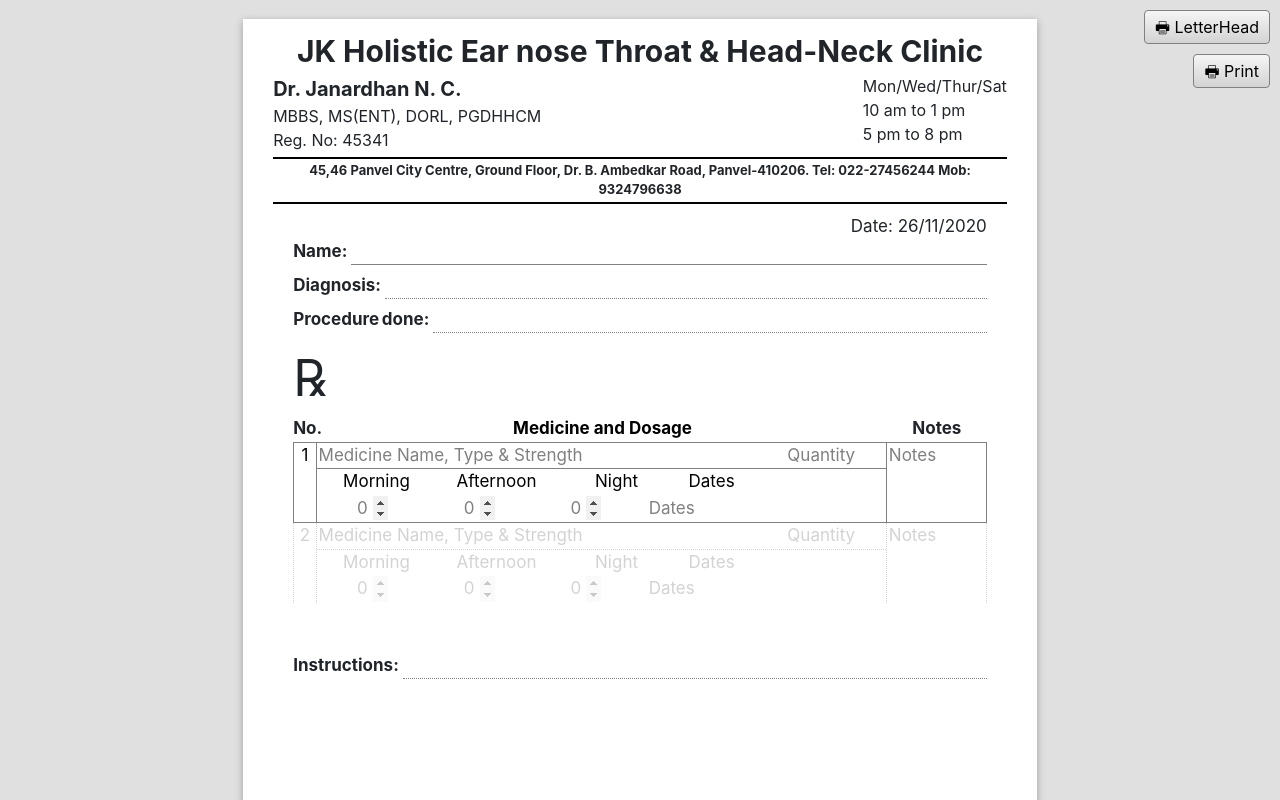
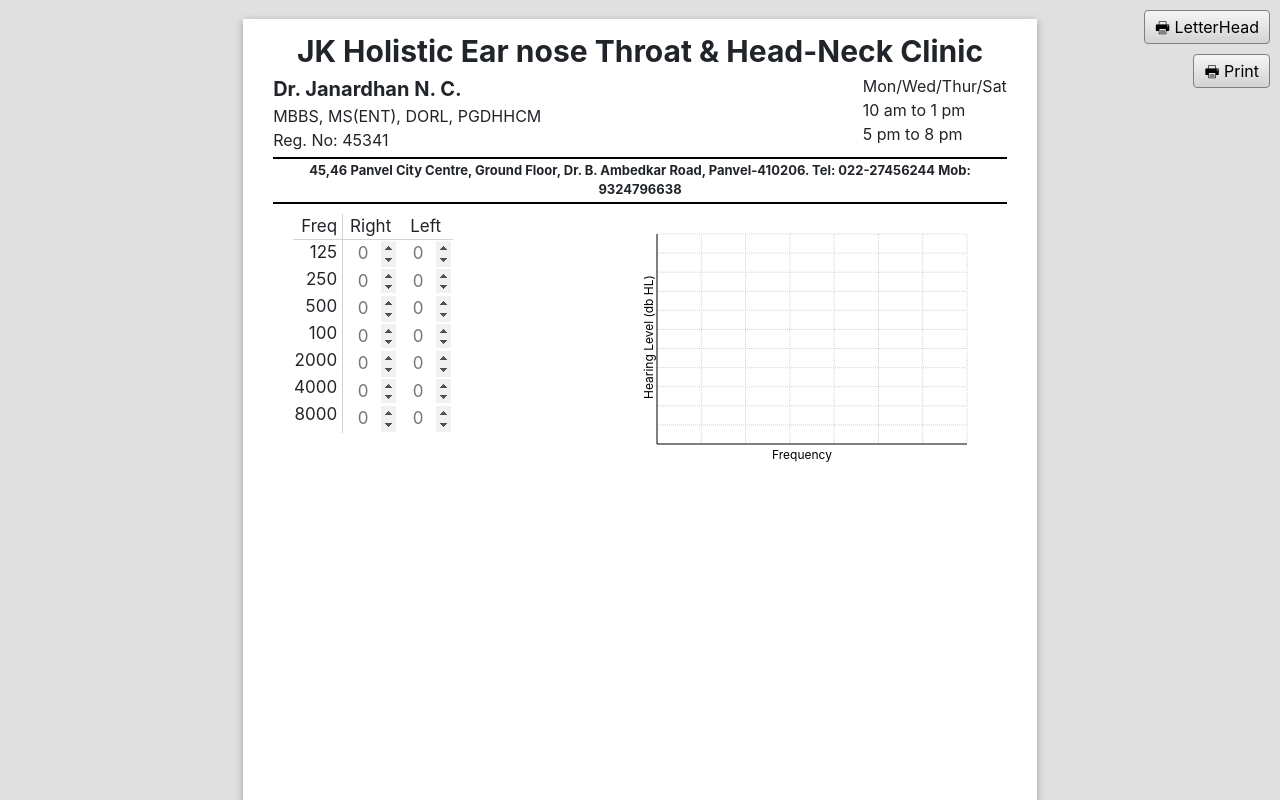
Before and after one commit to jcravi/clinic, a React (Create React App) app: page / in a window 1280 px wide. Shown: the top 800 px of the page. Built offline with nearby package versions, Linux system fonts and the light colour scheme.

Commit message:
feat: charts

```diff
--- a/src/App.tsx
+++ b/src/App.tsx
@@ -1,10 +1,10 @@
 import React, { useEffect, useState } from 'react';
 import styled from 'styled-components';
+import { Chart } from './components/Chart';
 
-import { Label } from './components/Label';
 import { LetterHead } from './components/LetterHead';
-import { Prescription } from './components/Prescription';
 import { PrintButton } from './components/PrintButton';
+import { Sheet } from './components/Sheet';
 
 const OverallDiv = styled.div<{ printLetterHead: boolean }>`
   padding-top: 10px;
@@ -17,10 +17,7 @@ const OverallDiv = styled.div<{ printLetterHead: boolean }>`
   }
 `;
 
-const labels: Array<string> = ['Name', 'Diagnosis', 'Procedure\u202fdone'];
-
 export const App = () => {
-  const date = new Date().toLocaleDateString('en-IN');
   const [printLetterHead, setPrintLetterHead] = useState(false);
   const [print, setPrint] = useState(false);
 
@@ -39,19 +36,8 @@ export const App = () => {
       />
       <LetterHead printLetterHead={printLetterHead} />
       <OverallDiv printLetterHead={printLetterHead}>
-        <div style={{ textAlign: 'right' }}>Date: {date}</div>
-        <div>
-          {labels.map((name) => {
-            return <Label name={name} key={name} />;
-          })}
-        </div>
-        <div style={{ fontSize: '50px' }}>{'\u211E'}</div>
-        <div>
-          <Prescription />
-        </div>
-        <div style={{ paddingTop: '50px' }}>
-          <Label name='Instructions' />
-        </div>
+        {/* <Sheet /> */}
+        <Chart />
       </OverallDiv>
     </>
   );
--- /dev/null
+++ b/src/components/Chart.tsx
@@ -0,0 +1,286 @@
+import React, { useEffect, useState } from 'react';
+import styled from 'styled-components';
+
+const HEIGHT = 250;
+const WIDTH = 350;
+
+const offset: number = 20;
+
+const Y_AXIS = [
+  '-10',
+  '0',
+  '10',
+  '20',
+  '30',
+  '40',
+  '50',
+  '60',
+  '70',
+  '80',
+  '90',
+];
+
+const X_AXIS = ['125', '250', '500', '100', '2000', '4000', '8000'];
+
+const xInc = (WIDTH - 2 * offset) / X_AXIS.length;
+const yInc = (HEIGHT - 2 * offset) / Y_AXIS.length;
+
+type StateType = {
+  [key: string]: number;
+};
+
+const initialState: StateType = X_AXIS.reduce(
+  (o, key) => ({ ...o, [key]: -1 }),
+  {}
+);
+
+const SVG = styled.svg`
+  height: ${HEIGHT}px;
+  width: ${WIDTH}px;
+`;
+
+const Axis = styled.g`
+  & > line {
+    stroke: black;
+  }
+`;
+
+const AxisLabels = styled.g`
+  font-size: 12px;
+`;
+
+const Right = styled.g`
+  & > circle {
+    fill: none;
+    stroke: red;
+  }
+  & > polyline {
+    stroke: red;
+  }
+`;
+
+const Left = styled.g`
+  & > text {
+    fill: blue;
+  }
+  & > polyline {
+    stroke: blue;
+  }
+`;
+
+const NumberInput = styled.input.attrs((_) => ({
+  type: 'number',
+  placeholder: '0',
+  min: -10,
+  max: 120,
+  step: 5,
+}))`
+  width: 55px;
+  border: none;
+  text-align: center;
+  &::-webkit-outer-spin-button,
+  &::-webkit-inner-spin-button {
+    opacity: 1;
+  }
+`;
+
+const calcX = (index: number): number => {
+  return offset + (index + 1) * xInc;
+};
+
+const calcY = (value: number): number => {
+  return HEIGHT - offset - ((value / 5) * yInc) / 2;
+};
+
+const subAxisStyle = {
+  strokeWidth: '1px',
+  stroke: 'lightgrey',
+  strokeDasharray: '1',
+};
+
+export const Chart = () => {
+  const [right, setRight] = useState(initialState);
+  const [rightPoints, setRightPoints] = useState('');
+  const setRightValue = (key: string, valueStr: string) => {
+    const value = +valueStr;
+    setRight({ ...right, [key]: value });
+  };
+  useEffect(() => {
+    const points = X_AXIS.reduce((s, v, i) => {
+      if (right[v] !== -1) {
+        const cx = calcX(i);
+        const cy = calcY(right[v]);
+        return s + ' ' + cx + ',' + cy;
+      } else {
+        return s;
+      }
+    }, '');
+
+    setRightPoints(points);
+  }, [right]);
+
+  const [left, setLeft] = useState(initialState);
+  const [leftPoints, setLeftPoints] = useState('');
+  const setLeftValue = (key: string, valueStr: string) => {
+    const value = +valueStr;
+    setLeft({ ...left, [key]: value });
+  };
+  useEffect(() => {
+    const points = X_AXIS.reduce((s, v, i) => {
+      if (left[v] !== -1) {
+        const cx = calcX(i);
+        const cy = calcY(left[v]);
+        return s + ' ' + cx + ',' + cy;
+      } else {
+        return s;
+      }
+    }, '');
+
+    setLeftPoints(points);
+  }, [left]);
+
+  return (
+    <div style={{ display: 'flex', justifyContent: 'space-between' }}>
+      <div>
+        <div style={{ display: 'flex', borderBottom: '1px solid lightgrey' }}>
+          <div
+            style={{
+              float: 'left',
+              width: '50px',
+              textAlign: 'right',
+              borderRight: '1px solid lightgrey',
+              paddingRight: '5px',
+            }}
+          >
+            Freq
+          </div>
+          <div style={{ width: '55px', textAlign: 'center' }}>Right</div>
+          <div style={{ width: '55px', textAlign: 'center' }}>Left</div>
+        </div>
+        <div style={{ display: 'flex' }}>
+          <div
+            style={{
+              width: '50px',
+              borderRight: '1px solid lightgrey',
+              paddingRight: '5px',
+            }}
+          >
+            {X_AXIS.map((x) => {
+              return (
+                <div
+                  key={x}
+                  style={{
+                    height: '27px',
+                    textAlign: 'right',
+                  }}
+                >
+                  {x}
+                </div>
+              );
+            })}
+          </div>
+          <div>
+            {X_AXIS.map((x) => {
+              return (
+                <div key={x}>
+                  <NumberInput
+                    onChange={({ target: { value } }) =>
+                      setRightValue(x, value)
+                    }
+                  />
+                </div>
+              );
+            })}
+          </div>
+          <div>
+            {X_AXIS.map((x) => {
+              return (
+                <div key={x}>
+                  <NumberInput
+                    onChange={({ target: { value } }) => setLeftValue(x, value)}
+                  />
+                </div>
+              );
+            })}
+          </div>
+        </div>
+      </div>
+      <div>
+        <SVG version='1.2' role='img'>
+          <Axis>
+            {X_AXIS.map((key, index) => {
+              const x = offset + (index + 1) * xInc;
+              return (
+                <line
+                  key={key}
+                  style={subAxisStyle}
+                  x1={x}
+                  y1={offset}
+                  x2={x}
+                  y2={HEIGHT - offset}
+                />
+              );
+            })}
+            {Y_AXIS.map((key, index) => {
+              const y = HEIGHT - offset - (index + 1) * yInc;
+              return (
+                <line
+                  key={key}
+                  style={subAxisStyle}
+                  x1={offset}
+                  y1={y}
+                  x2={WIDTH - offset}
+                  y2={y}
+                />
+              );
+            })}
+
+            <line x1={offset} y1={offset} x2={offset} y2={HEIGHT - offset} />
+            <line
+              x1={offset}
+              y1={HEIGHT - offset}
+              x2={WIDTH - offset}
+              y2={HEIGHT - offset}
+            />
+          </Axis>
+          <AxisLabels>
+            <text
+              x={offset - 2}
+              y={HEIGHT / 2}
+              transform={`rotate(-90, ${offset - 2}, ${
+                HEIGHT / 2
+              }) translate(-60, -2)`}
+            >
+              Hearing Level (db HL)
+            </text>
+            <text x={WIDTH / 2 - 40} y={HEIGHT - offset + 15}>
+              Frequency
+            </text>
+          </AxisLabels>
+          <Right>
+            {X_AXIS.map((x, index) => {
+              const cx = calcX(index);
+              const cy = calcY(right[x]);
+              return right[x] === -1 ? null : (
+                <circle key={x} cx={cx} cy={cy} r='3' />
+              );
+            })}
+            <polyline fill='none' points={rightPoints} />
+          </Right>
+          <Left>
+            {X_AXIS.map((x, index) => {
+              const cx = calcX(index) - 4;
+              const cy = calcY(left[x]) + 4;
+              return left[x] === -1 ? null : (
+                <text key={x} x={cx} y={cy}>
+                  x
+                </text>
+              );
+            })}
+            <polyline fill='none' points={leftPoints} />
+          </Left>
+        </SVG>
+      </div>
+    </div>
+  );
+};
--- /dev/null
+++ b/src/components/Sheet.tsx
@@ -0,0 +1,27 @@
+import React from 'react';
+
+import { Label } from './Label';
+import { Prescription } from './Prescription';
+
+const labels: Array<string> = ['Name', 'Diagnosis', 'Procedure\u202fdone'];
+
+export const Sheet = () => {
+  const date = new Date().toLocaleDateString('en-IN');
+  return (
+    <>
+      <div style={{ textAlign: 'right' }}>Date: {date}</div>
+      <div>
+        {labels.map((name) => {
+          return <Label name={name} key={name} />;
+        })}
+      </div>
+      <div style={{ fontSize: '50px' }}>{'\u211E'}</div>
+      <div>
+        <Prescription />
+      </div>
+      <div style={{ paddingTop: '50px' }}>
+        <Label name='Instructions' />
+      </div>
+    </>
+  );
+};
```
Also changed, not shown: src/components/chart.css (added, +34 -0 lines).
